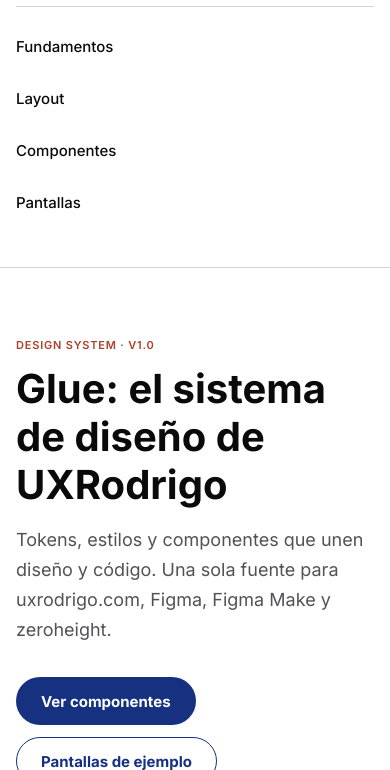
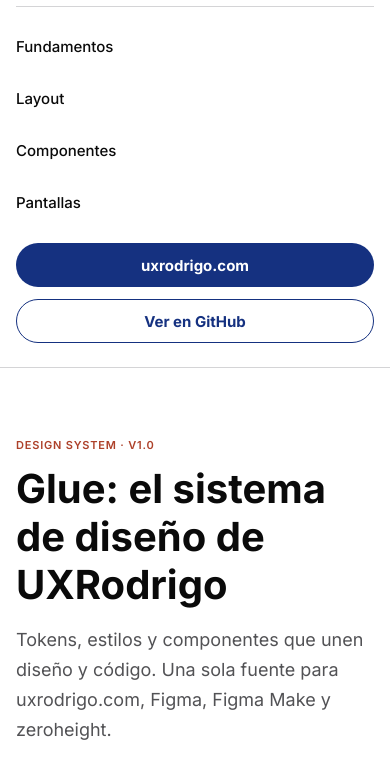
Before and after one commit to rmeoni/glue-design-system, a website: page examples/index.html in a window 390 px wide. Both pictures are taken after a click on the button 352 px from the left and 40 px from the top of the page. Shown: the part 74-844 px from the top of the page. Drawn offline with Linux system fonts and the light colour scheme.

Commit message:
Add uxrodrigo.com button to style guide navbar
Primary "uxrodrigo.com" button next to "Ver en GitHub", and both
buttons in the mobile menu panel.

Co-Authored-By: Claude Opus 5.5 <noreply@anthropic.com>

```diff
--- a/examples/index.html
+++ b/examples/index.html
@@ -53,6 +53,7 @@
       </ul>
       <div class="g-navbar__actions">
         <a class="g-button g-button--secondary g-button--md" href="https://github.com/rmeoni/glue-design-system">Ver en GitHub</a>
+        <a class="g-button g-button--md" href="https://uxrodrigo.com">uxrodrigo.com</a>
         <button class="g-icon-button g-icon-button--plain g-theme-toggle" type="button" data-glue-theme-toggle aria-pressed="false" aria-label="Cambiar a modo oscuro">
           <svg class="g-icon-moon" viewBox="0 0 24 24" fill="none" stroke="currentColor" stroke-width="2" stroke-linecap="round" stroke-linejoin="round" aria-hidden="true"><path d="M21 12.8A9 9 0 1 1 11.2 3a7 7 0 0 0 9.8 9.8z"/></svg>
           <svg class="g-icon-sun" viewBox="0 0 24 24" fill="none" stroke="currentColor" stroke-width="2" stroke-linecap="round" stroke-linejoin="round" aria-hidden="true"><circle cx="12" cy="12" r="4"/><path d="M12 2v2M12 20v2M4.9 4.9l1.4 1.4M17.7 17.7l1.4 1.4M2 12h2M20 12h2M4.9 19.1l1.4-1.4M17.7 6.3l1.4-1.4"/></svg>
@@ -69,6 +70,8 @@
         <li><a class="g-navbar__link" href="#componentes">Componentes</a></li>
         <li><a class="g-navbar__link" href="#pantallas">Pantallas</a></li>
       </ul>
+      <a class="g-button g-button--md g-button--block" href="https://uxrodrigo.com">uxrodrigo.com</a>
+      <a class="g-button g-button--secondary g-button--md g-button--block" href="https://github.com/rmeoni/glue-design-system">Ver en GitHub</a>
     </nav>
   </div>
 </header>
```
